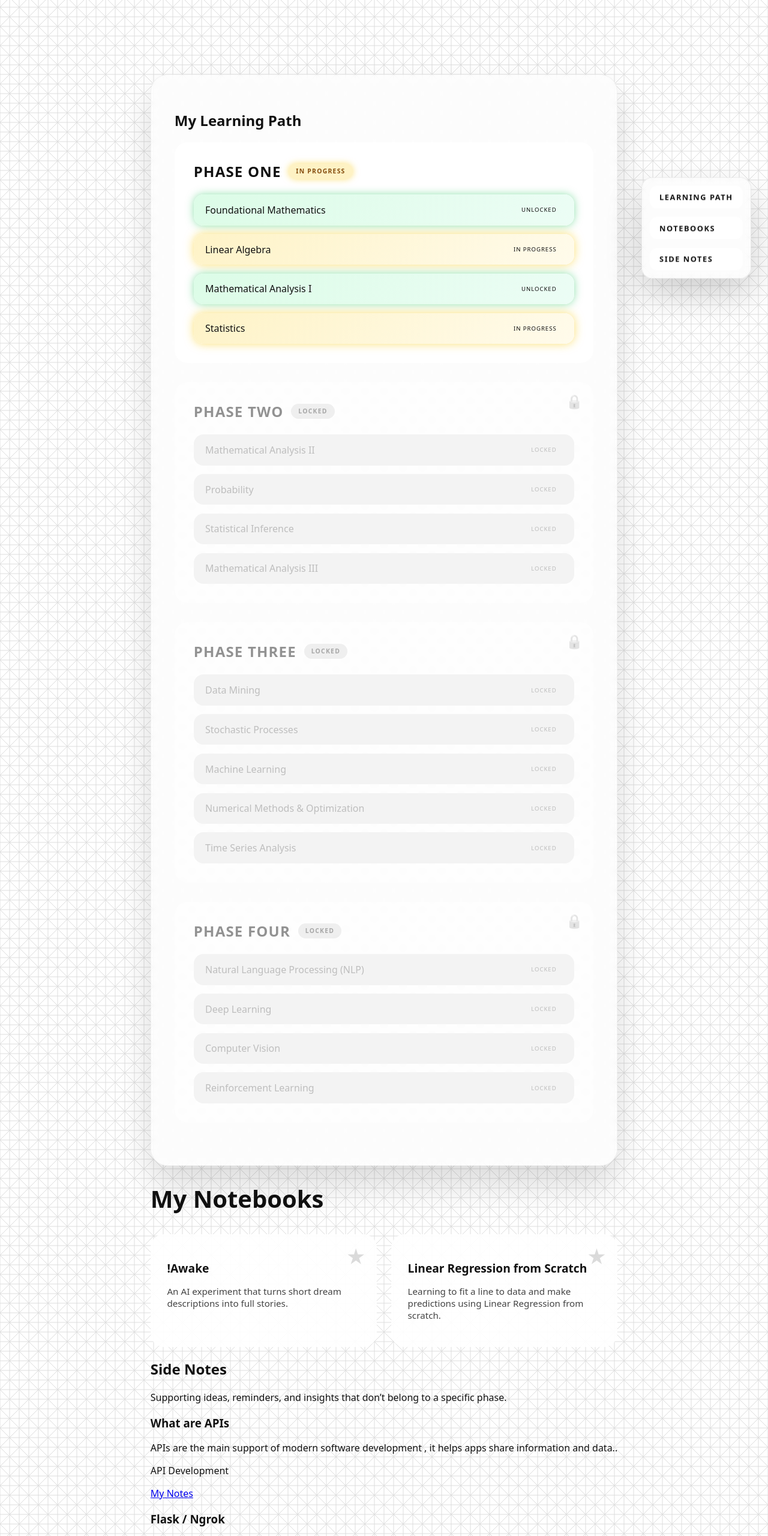
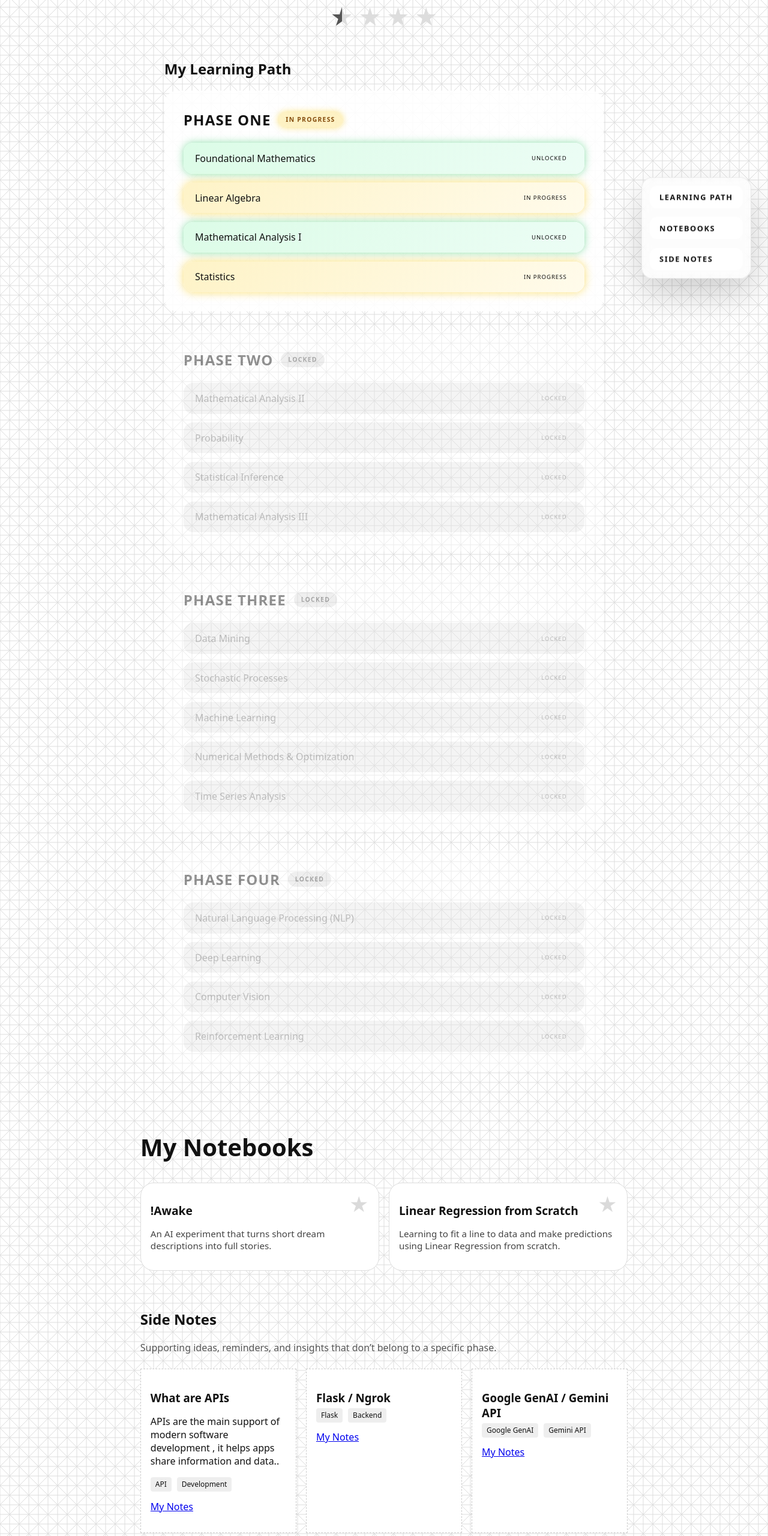
Before and after one commit to ChadhaBrahmi/My_Journy, a plain HTML site: page index.html in a window 1280 px wide. Shown: the part 20-2580 px from the top of the page at 60% size. Drawn offline with Linux system fonts and the light colour scheme.

Commit message:
style.css
Restored and updated CSS styles for layout and components.

```diff
--- a/style.css
+++ b/style.css
@@ -1,5 +1,3 @@
-/* ================= ROOT & BACKGROUND ================= */
-
 :root {
   --c: gainsboro;
   --d: 1em;
@@ -52,7 +50,7 @@ body {
     0 0 / calc(2 * var(--d)) calc(2 * var(--d));
 }
 
-/* ================= LAYOUT ================= */
+
 
 .container {
   max-width: 1100px;
@@ -66,7 +64,7 @@ h1 {
   margin-bottom: 2rem;
 }
 
-/* ================= BLOGS ================= */
+
 
 .blogs {
   display: grid;
@@ -109,20 +107,14 @@ h1 {
   color: #444;
 }
 
-/* ================= LEARNING PATH ================= */
-
 .learning-path {
-  margin-top: 5rem;
+  margin-top: -6rem;
   padding: 2.5rem;
   border-radius: 28px;
-  background: rgba(255,255,255,0.55);
-  backdrop-filter: blur(6px);
-  box-shadow:
-    inset 0 0 0 1px rgba(0,0,0,0.05),
-    0 30px 60px rgba(0,0,0,0.15);
+
 }
 
-/* ================= PHASE CARDS ================= */
+
 
 .phase-card {
   background: var(--panel);
@@ -144,7 +136,6 @@ h1 {
 }
 
 .phase-card.locked::after {
-  content: "🔒";
   position: absolute;
   top: 16px;
   right: 18px;
@@ -152,7 +143,7 @@ h1 {
   opacity: 0.7;
 }
 
-/* ================= PHASE HEADER (KEY CHANGE) ================= */
+
 
 .phase-header {
   display: flex;
@@ -169,7 +160,7 @@ h1 {
   text-transform: uppercase;
 }
 
-/* ================= PHASE STATUS ================= */
+
 
 .phase-status {
   font-size: 0.65rem;
@@ -191,7 +182,7 @@ h1 {
   color: #334155;
 }
 
-/* ================= TOPICS (SKILLS) ================= */
+
 
 .topics {
   display: grid;
@@ -235,7 +226,7 @@ h1 {
   text-transform: uppercase;
 }
 
-/* ================= FOOTER ================= */
+
 
 footer {
   padding: 2rem 1rem;
@@ -244,7 +235,7 @@ footer {
   color: #444;
 }
 
-/* ================= RESPONSIVE ================= */
+
 
 @media (max-width: 768px) {
   h1 {
@@ -279,7 +270,6 @@ footer {
   }
 }
 
-/* ================= FLOATING NAV BAR ================= */
 
 .floating-navbar {
   position: fixed;
@@ -336,3 +326,106 @@ footer {
     padding: 0.55rem 0.9rem;
   }
 }
+
+.side-notes {
+  margin-top: 4rem;
+}
+
+.section-description {
+  color: #555;
+  margin-bottom: 1.5rem;
+}
+
+.notes-grid {
+  display: grid;
+  grid-template-columns: repeat(auto-fit, minmax(240px, 1fr));
+  gap: 1rem;
+}
+
+.note {
+  border: 1px dashed #ccc;
+  padding: 1rem;
+  background: #fff;
+}
+
+.note h3 {
+  margin-bottom: 0.3rem;
+}
+
+.tags span {
+  font-size: 0.75rem;
+  background: #eee;
+  padding: 0.2rem 0.5rem;
+  margin-right: 0.3rem;
+  border-radius: 4px;
+}
+
+
+.notebooks {
+  margin-top: 4rem;
+}
+
+.blogs {
+  display: grid;
+  gap: 1rem;
+}
+
+.blog {
+  border: 1px solid #ddd;
+  padding: 1rem;
+  text-decoration: none;
+  color: inherit;
+  background: white;
+}
+
+.blog:hover {
+  border-color: #999;
+}
+
+
+.stars-wrapper {
+  width: 100%;
+  display: flex;
+  justify-content: center;
+  margin: 2rem 0 1.5rem;
+}
+
+
+.top-stars {
+  display: flex;
+  gap: 0.8rem;
+}
+
+
+.star {
+  width: 34px;
+  height: 34px;
+  background: #ddd;
+  display: inline-block;
+  clip-path: polygon(
+    50% 0%,
+    61% 35%,
+    98% 35%,
+    68% 57%,
+    79% 91%,
+    50% 70%,
+    21% 91%,
+    32% 57%,
+    2% 35%,
+    39% 35%
+  );
+}
+
+
+.star.half {
+  background: linear-gradient(
+    to right,
+    #555 50%,
+    #ddd 50%
+  );
+}
+
+
+html {
+  scroll-behavior: smooth;
+}
```
